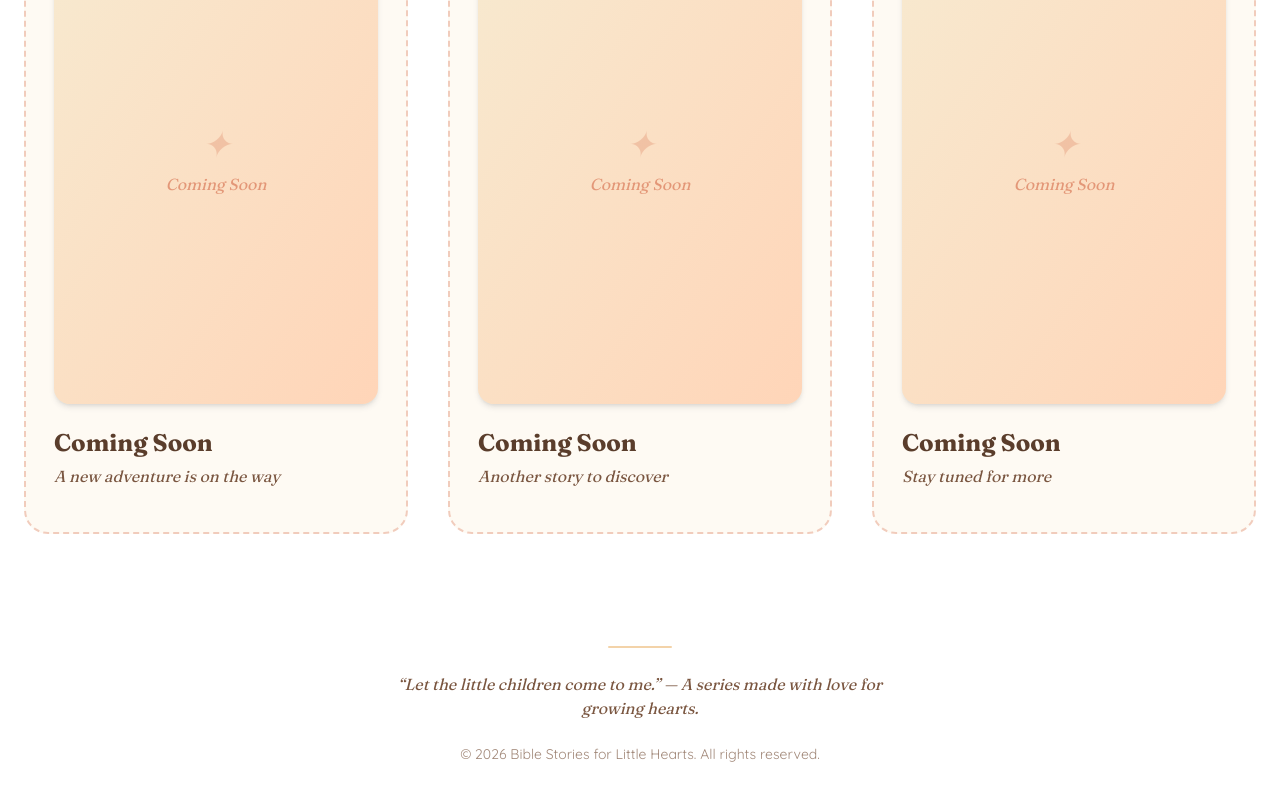
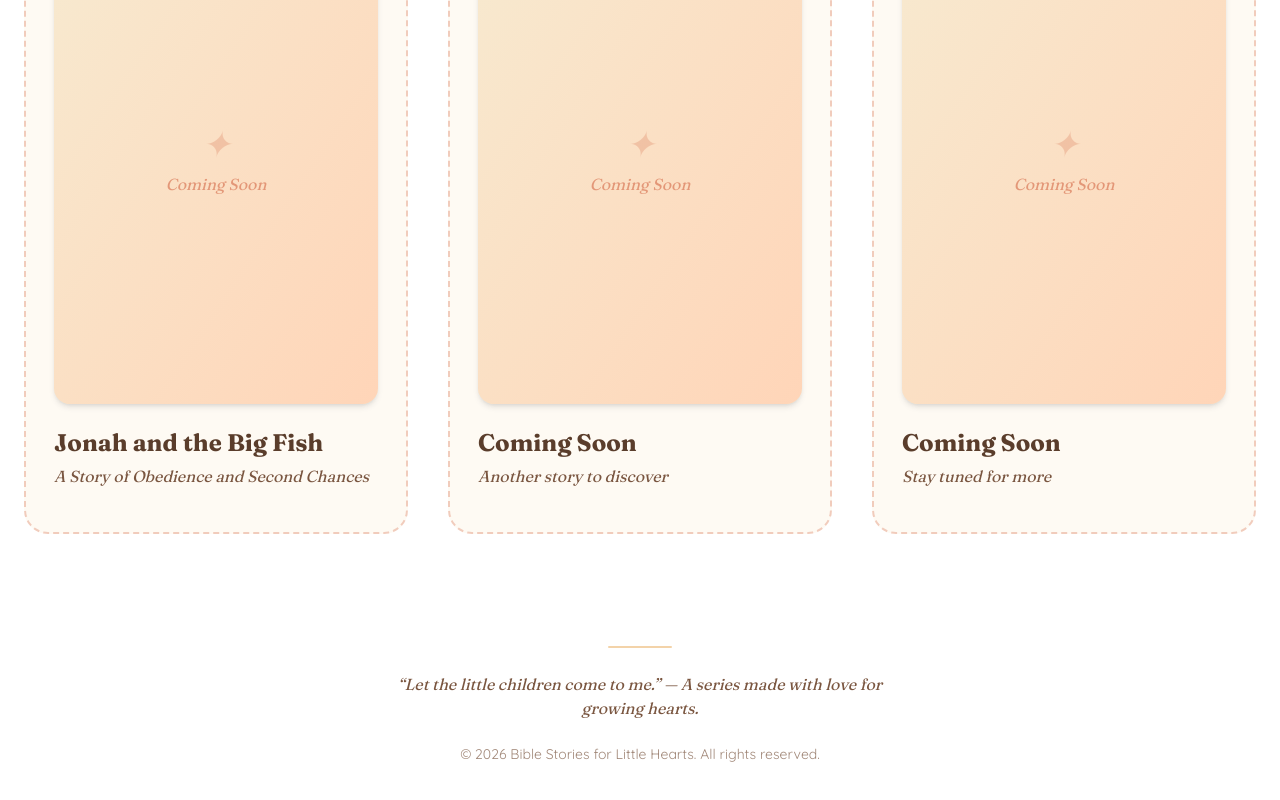
Before and after one commit to aithfulheartsbooks/bible-stories-site, a Next.js app: page / in a window 1280 px wide. Shown: the part 1676-2476 px from the top of the page. Built offline with nearby package versions, Linux system fonts and the light colour scheme.

Commit message:
Add Book 4: Jonah and the Big Fish (coming soon)

```diff
--- a/app/books.ts
+++ b/app/books.ts
@@ -62,9 +62,16 @@ export const books: Book[] = [
   },
   {
     number: "Book 04",
-    title: "Coming Soon",
-    subtitle: "A new adventure is on the way",
+    title: "Jonah and the Big Fish",
+    subtitle: "A Story of Obedience and Second Chances",
+    ageRange: "Ages 3–8",
+    theme: "Obedience",
+    blurb:
+      "When Jonah runs from God's plan, he ends up in a big adventure. A playful story about obedience, second chances, and how God never gives up on us.",
+    amazonUrl: "https://www.amazon.com/dp/B0GZ43TKCK",
     status: "coming-soon",
+    coverImage: "/covers/jonah.png",
+    coverScene: "default",
   },
   {
     number: "Book 05",
```
Also changed, not shown: public/jonah.png (added).
